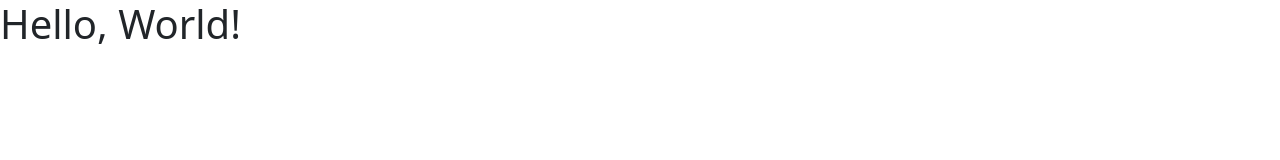
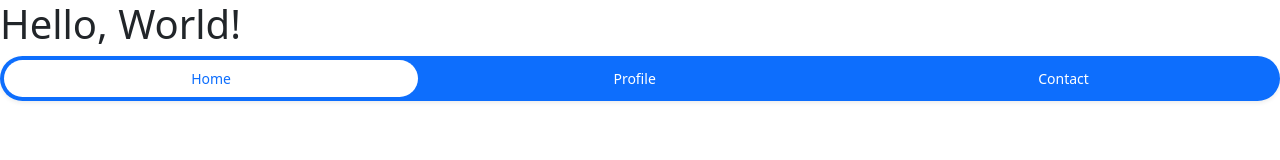
Before and after one commit to ZanabrE/bootstrap, a plain HTML site: page index.html in a window 1280 px wide. Drawn offline with nearby package versions, Linux system fonts and the light colour scheme.

Commit message:
modified: index.html

```diff
--- a/index.html
+++ b/index.html
@@ -15,6 +15,18 @@
         <script src="https://cdn.jsdelivr.net/npm/bootstrap@5.3.0-alpha1/dist/js/bootstrap.bundle.min.js"
                 integrity="sha384-w76AqPfDkMBDXo30jS1Sgez6pr3x5MlQ1ZAGC+nuZB+EYdgRZgiwxhTBTkF7CXvN"
                 crossorigin="anonymous"></script>
-    </body>
 
-</html>
+        <ul class="nav nav-pills nav-fill gap-2 p-1 small bg-primary rounded-5 shadow-sm" id="pillNav2" role="tablist" style="--bs-nav-link-color: var(--bs-white); --bs-nav-pills-link-active-color: var(--bs-primary); --bs-nav-pills-link-active-bg: var(--bs-white);">
+            <li class="nav-item" role="presentation">
+                <button class="nav-link active rounded-5" id="home-tab2" data-bs-toggle="tab" type="button" role="tab" aria-selected="true">Home</button>
+            </li>
+            <li class="nav-item" role="presentation">
+                <button class="nav-link rounded-5" id="profile-tab2" data-bs-toggle="tab" type="button" role="tab" aria-selected="false">Profile</button>
+            </li>
+            <li class="nav-item" role="presentation">
+                <button class="nav-link rounded-5" id="contact-tab2" data-bs-toggle="tab" type="button" role="tab" aria-selected="false">Contact</button>
+            </li>
+        </ul>
+
+    </body><!-- End of body -->
+</html><!-- End of html -->
```
